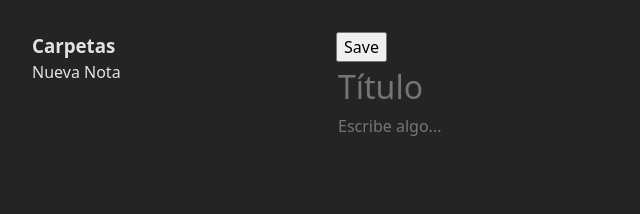
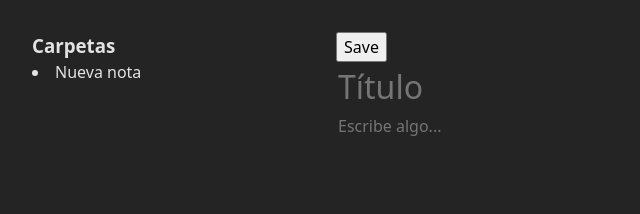
Before and after one commit to rickferrodriguez/notiki, a React (Vite) app: page / in a window 1280 px wide. Shown: the top 214 px of the page, without its empty margins (0-640 px from the left). Built offline with nearby package versions, Linux system fonts and the light colour scheme.

Commit message:
feat: new note on empty

```diff
--- a/src/App.tsx
+++ b/src/App.tsx
@@ -50,11 +50,7 @@ function App() {
 			<section className="container">
 				<aside>
 					<h1>Carpetas</h1>
-					{notes[0].title !== '' ? (
-						<Files files={notes}></Files>
-					) : (
-						'Nueva Nota'
-					)}
+					<Files files={notes}></Files>
 				</aside>
 				<main>
 					<section className="header">
--- a/src/components/Files.tsx
+++ b/src/components/Files.tsx
@@ -4,13 +4,15 @@ import './Files.css';
 export default function Files({ files }: { files: Notes[] }) {
 	return (
 		<>
-			<aside>
+			{files[0].title !== '' ? (
 				<ul>
 					{files.map((file) => (
 						<li key={file.id}>{file.title}</li>
 					))}
 				</ul>
-			</aside>
+			) : (
+				<li>Nueva nota</li>
+			)}
 		</>
 	);
 }
```
